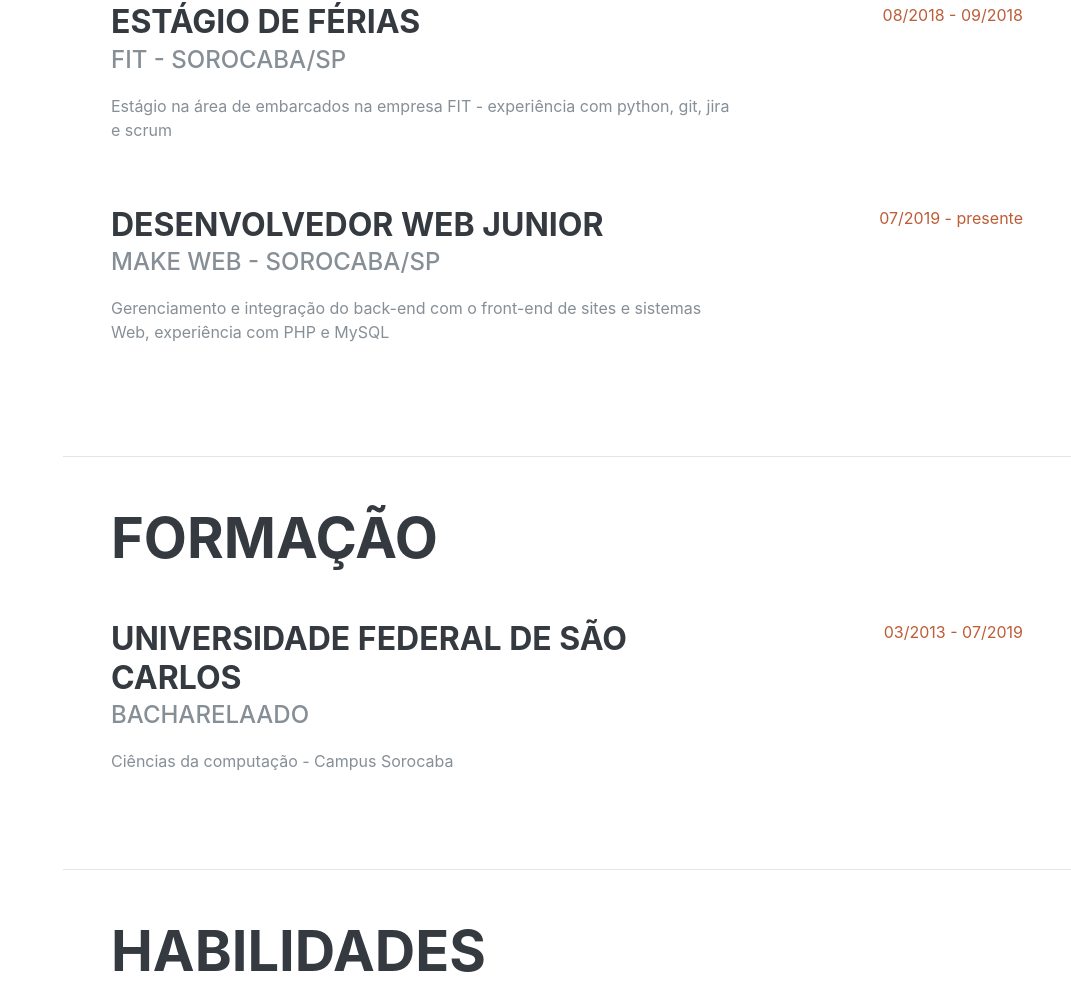
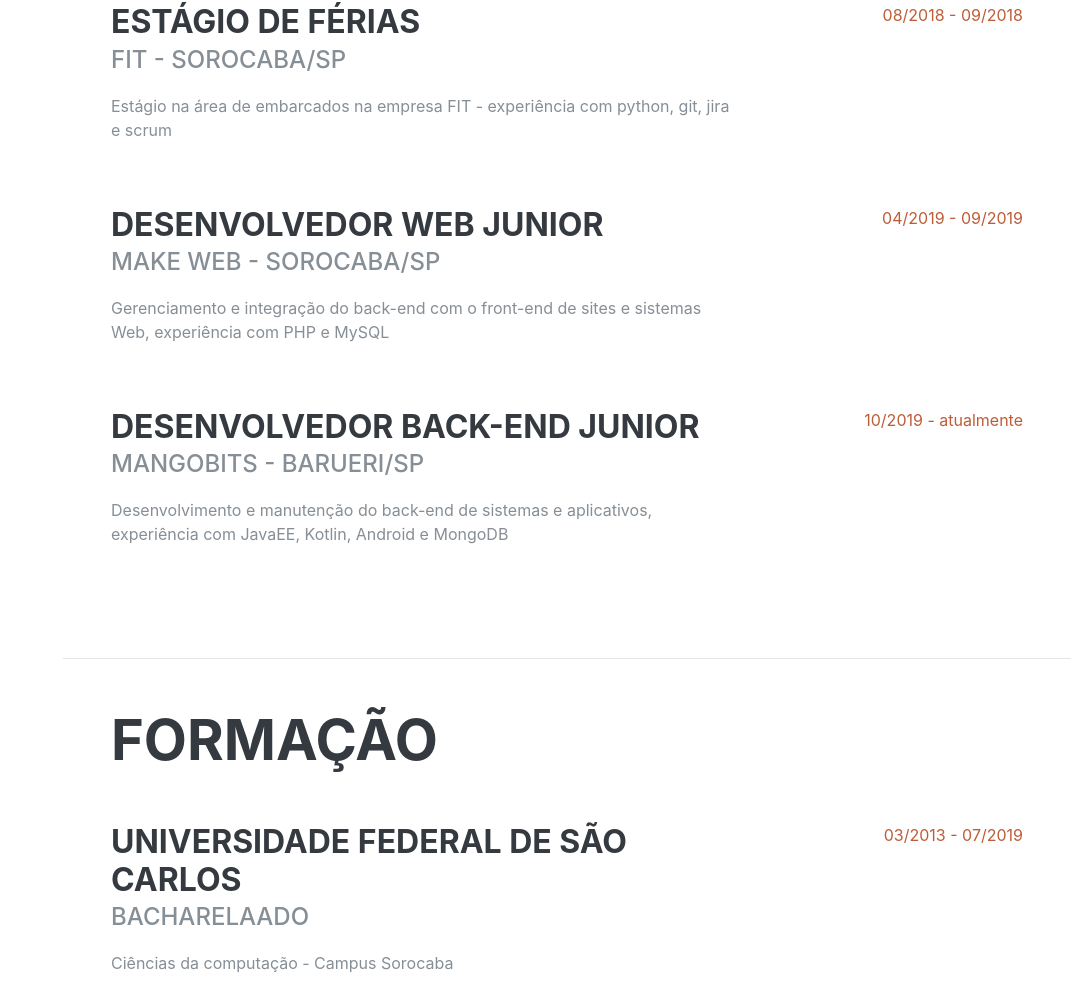
Before and after one commit to gabrielpiovanisantos/gabrielpiovanisantos.github.io, a plain HTML site: page index.html in a window 1280 px wide. Shown: the part 1048-2056 px from the top of the page, without its empty margins (209-1280 px from the left). Drawn offline with nearby package versions, Linux system fonts and the light colour scheme; a web font is replaced by a local one.

Commit message:
atualização de experiencia profissional

```diff
--- a/index.html
+++ b/index.html
@@ -110,7 +110,18 @@
                     <p>Gerenciamento e integração do back-end com o front-end de sites e sistemas Web, experiência com PHP e MySQL</p>
                 </div>
                 <div class="resume-date text-md-right">
-                    <span class="text-primary">07/2019 - presente</span>
+                    <span class="text-primary">04/2019 - 09/2019</span>
+                </div>
+            </div>
+            <div class="resume-item d-flex flex-column flex-md-row justify-content-between mb-5">
+                <div class="resume-content">
+                    <h3 class="mb-0">Desenvolvedor back-end Junior</h3>
+                    <div class="subheading mb-3">Mangobits - Barueri/SP</div>
+                    <p>Desenvolvimento e manutenção do back-end de sistemas e aplicativos, experiência com JavaEE, Kotlin, Android e
+                    MongoDB</p>
+                </div>
+                <div class="resume-date text-md-right">
+                    <span class="text-primary">10/2019 - atualmente</span>
                 </div>
             </div>
 
```
